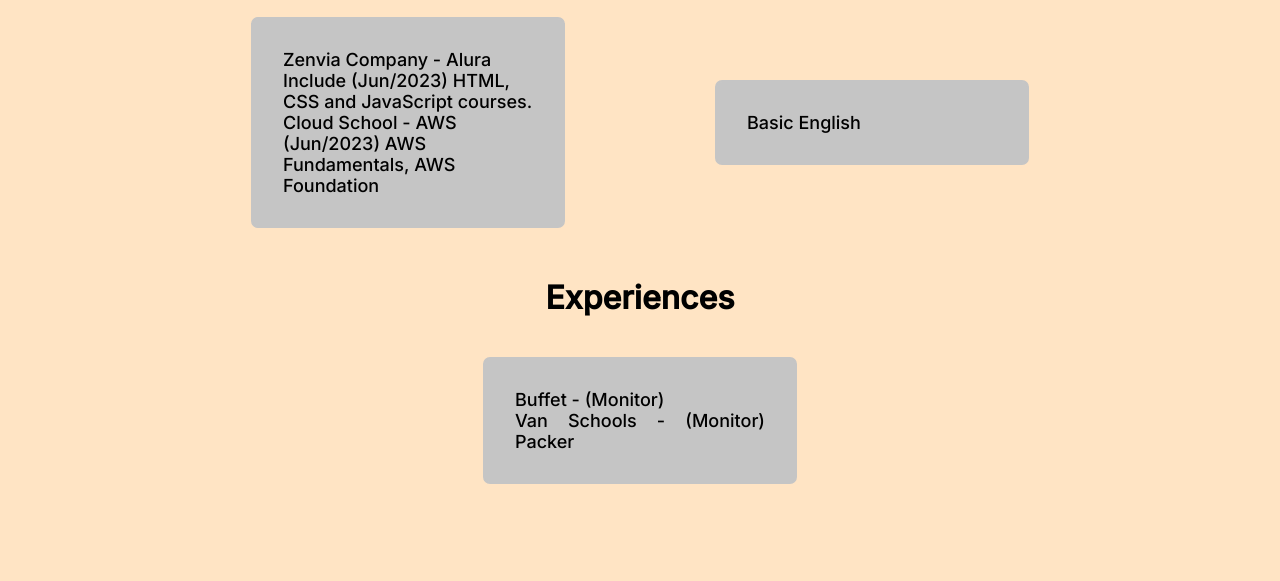
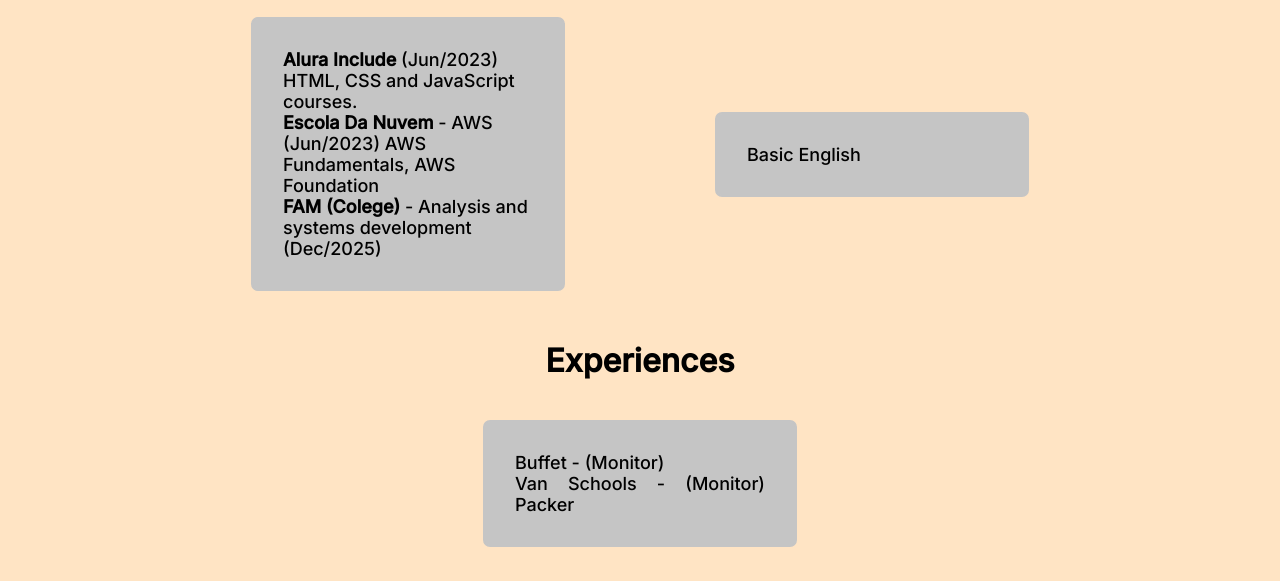
Before and after one commit to CarlosH42/Meu-portifolio, a plain HTML site: page index.html in a window 1280 px wide. Shown: the part 994-1575 px from the top of the page. Drawn offline with Linux system fonts and the light colour scheme.

Commit message:
Add files via upload

```diff
--- a/index.html
+++ b/index.html
@@ -75,11 +75,13 @@
         <div class="educacao_conteudo_k">
 
             <div class="educacao_conteudo1">
-                    <p>Zenvia Company - Alura Include (Jun/2023)
+                    <p>  <strong>Alura Include</strong> (Jun/2023)
                         HTML, CSS and JavaScript courses.
                        <br>
-                       Cloud School - AWS (Jun/2023)
+                       <strong>Escola Da Nuvem </strong> - AWS (Jun/2023)
                        AWS Fundamentals, AWS Foundation
+                       <br>
+                       <strong>FAM (Colege)</strong> - Analysis and systems development (Dec/2025)
                     </p>
             </div>
 
@@ -97,9 +99,9 @@
 
             <div class="experiencia_conteudo1">
 
-                <p>Buffet - (Monitor)<br>
+                <p> Buffet - (Monitor)<br>
                     Van Schools - (Monitor)
-                   Packer
+                    Packer
                 </p>
 
             </div>
```
